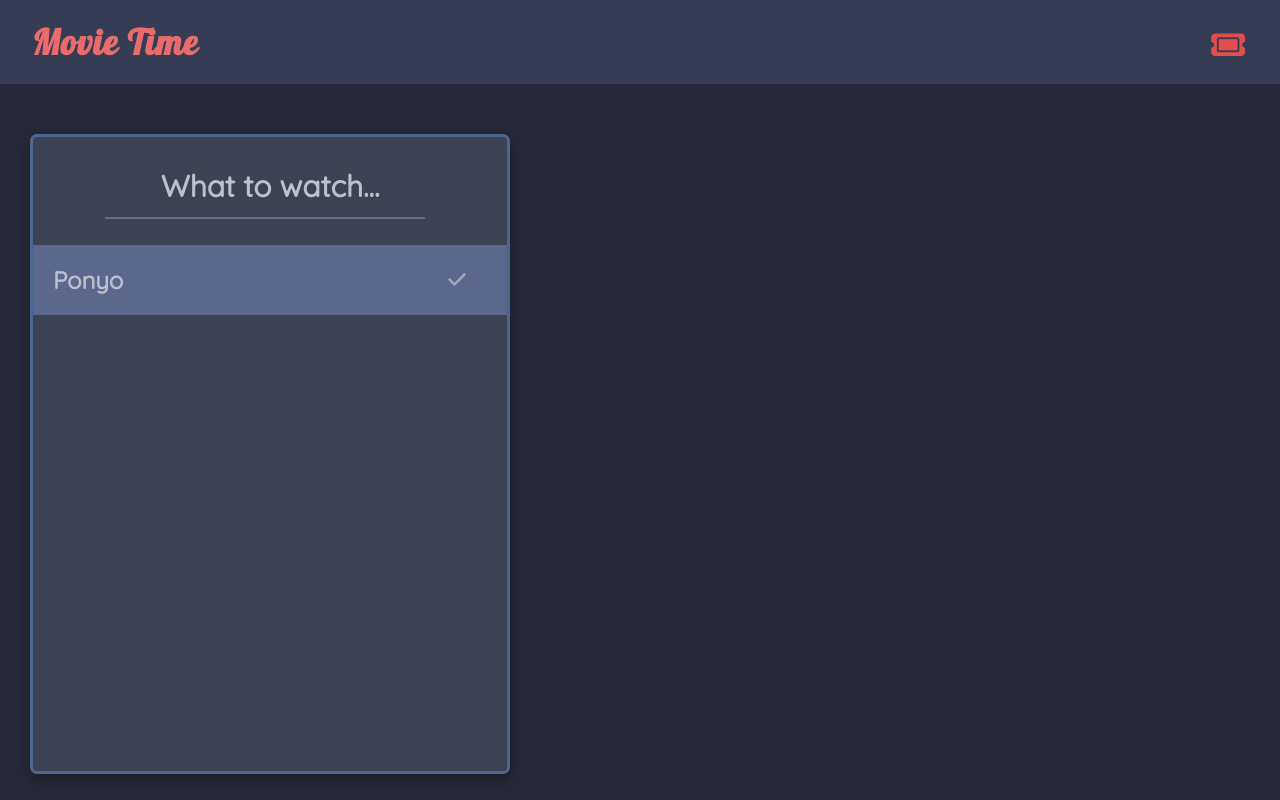
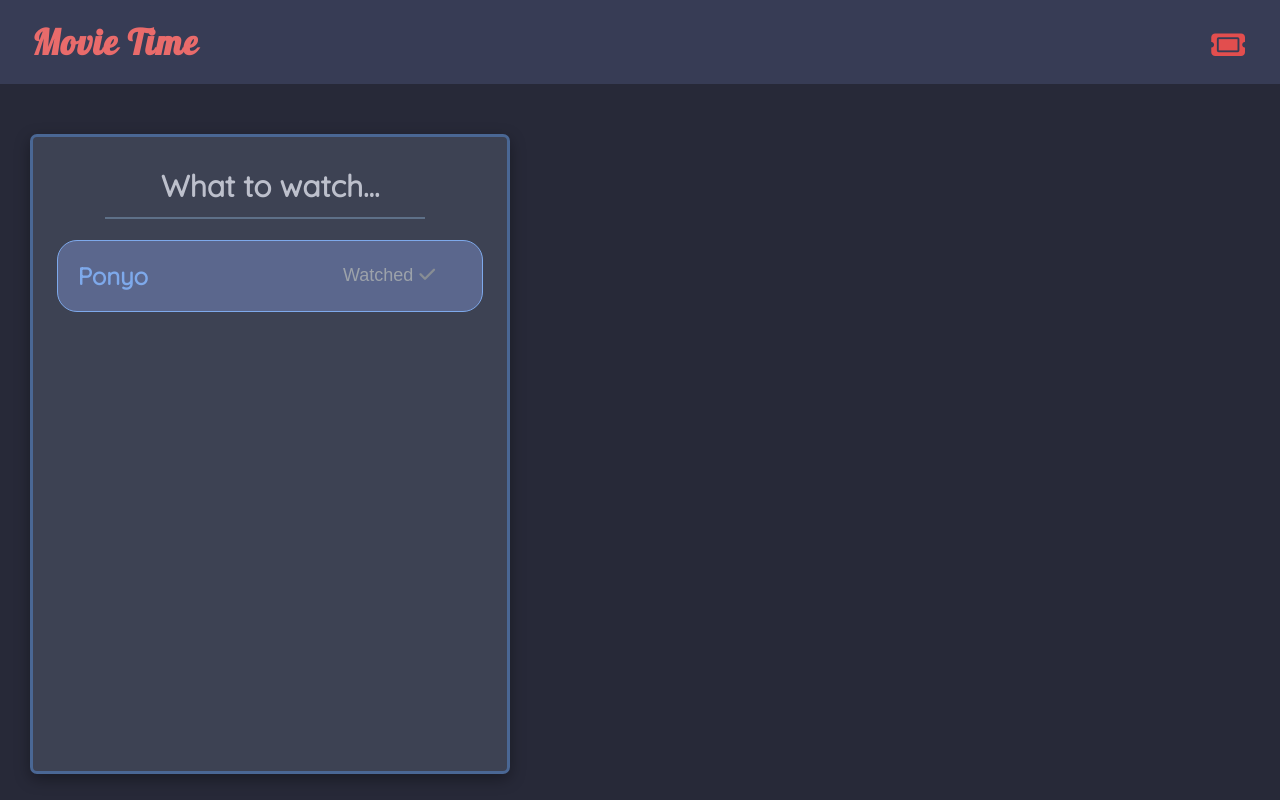
Before and after one commit to Jwilkins48/movie-list, a React (Create React App) app: page /wantToWatch in a window 1280 px wide. Built offline with nearby package versions, Linux system fonts and the light colour scheme; a web font is replaced by a local one.

Commit message:
added want to watch

```diff
--- a/src/CSS/wantToWatch.css
+++ b/src/CSS/wantToWatch.css
@@ -78,14 +78,28 @@
   }
 
   .want-to-item {
-    margin: 40px 0px;
+    margin: 35px auto;
+    border: #7ea9eb 1px solid;
+    color: #7ea9eb;
+    border-radius: 20px;
     padding: 0px 20px;
     background-color: #5b678d;
-    width: 100%;
+    width: 90%;
   }
   .want-to-item i {
-    margin: 0px 20px;
-    font-size: 20px;
-    color: #a2a9b3;
+    margin: 0px 20px 0 5px;
+    font-size: 18px;
+    color: #888d94;
+  }
+  .finished {
+    cursor: pointer;
+    background: none;
+    border: none;
+    color: #9ca2aa;
+    font-size: 18px;
+    margin-right: 0;
+  }
+  .finished:hover {
+    color: #b0b8c2;
   }
 }
--- a/src/components/WantToWatch.jsx
+++ b/src/components/WantToWatch.jsx
@@ -1,8 +1,19 @@
 import React, { useState } from "react";
 import "../CSS/wantToWatch.css";
+import { v4 as uuidv4 } from "uuid";
 
-function WantToWatch() {
+function WantToWatch({ addWatchedMovie }) {
   const [wantToWatch, setWantToWatch] = useState([{ movie: "Ponyo" }]);
+
+  // const watched = (e) => {
+  //   e.preventDefault();
+  //   const watchedMovie = {
+  //     id: uuidv4(),
+  //     movie: wantToWatchname,
+  //   };
+
+  //   addWatchedMovie(watchedMovie);
+  // };
 
   return (
     <div>
@@ -14,7 +25,9 @@ function WantToWatch() {
             <div key={item.id} id={item.id}>
               <div className="want-to-item">
                 <h2 className="want-movie-list">{item.movie}</h2>
-                <i class="fa-solid fa-check"></i>
+                <button className="finished">
+                  Watched<i class="fa-solid fa-check"></i>
+                </button>
               </div>
             </div>
           ))}
--- a/src/components/WatchedList.jsx
+++ b/src/components/WatchedList.jsx
@@ -212,7 +212,7 @@ function Home() {
       </div>
 
       <div className="wantToWatchContainer">
-        <WantToWatch />
+        <WantToWatch addWatchedMovie={addWatchedMovie} />
       </div>
     </div>
   );
--- a/src/index.css
+++ b/src/index.css
@@ -97,10 +97,6 @@ body {
   color: #7ea9eb;
 }
 
-.card-list-item {
-  padding: 5px;
-}
-
 .list-btn {
   font-family: "Quicksand", sans-serif;
   cursor: pointer;
@@ -125,6 +121,7 @@ body {
 }
 .display-comments {
   display: block;
+  margin-top: 20px;
 }
 .comment-btn {
   background-color: #3d4253;
@@ -430,12 +427,15 @@ body {
 
   .mobile-top-card {
     flex-direction: column;
-    width: 300px;
+    width: 250px;
+    align-items: flex-start;
+    margin-left: 10px;
   }
 
   .stars {
     border: 1px solid #ceb549;
     display: flex;
+    padding: 12px;
     justify-content: center;
     align-items: center;
     border-radius: 50px;
@@ -444,6 +444,7 @@ body {
     color: #ceb549;
   }
   .card-button-container {
-    margin-left: 20rem;
+    margin-left: 30rem;
+    margin-top: 0.5rem;
   }
 }
```
